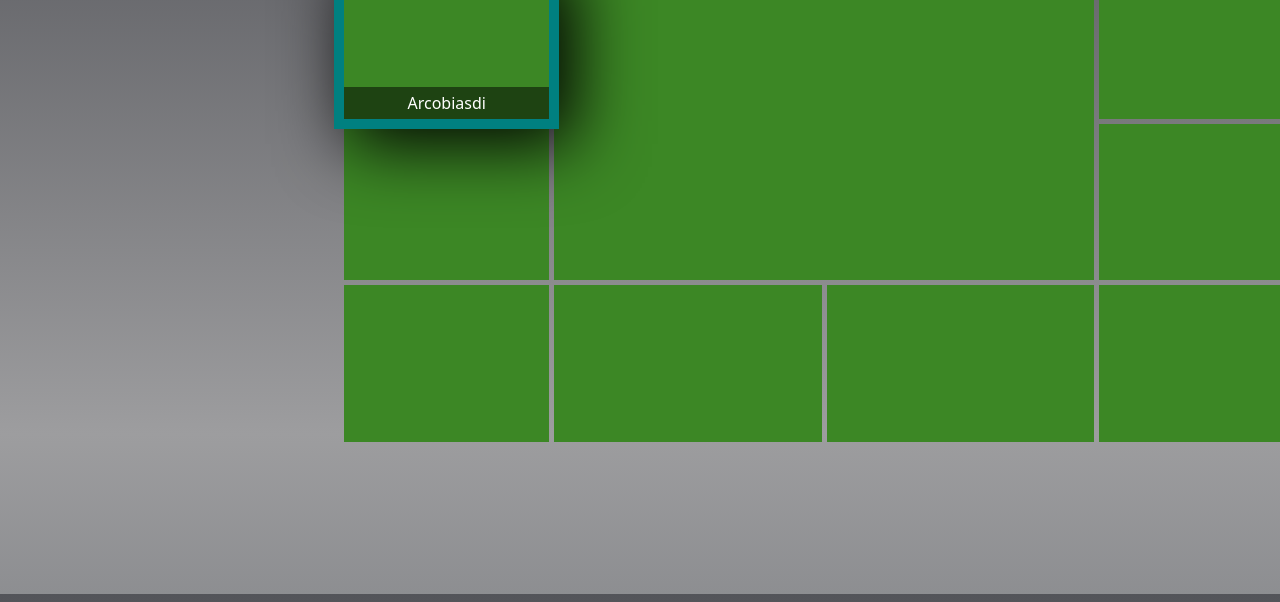
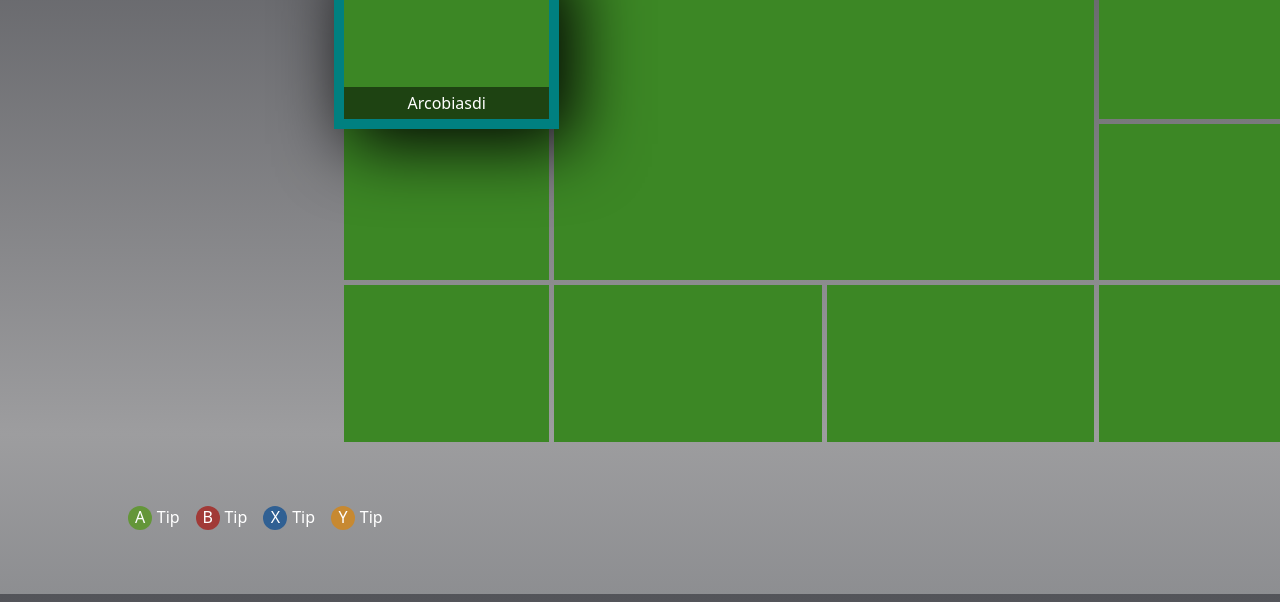
Before and after one commit to samux6146/X360-Html, a plain HTML site: page index.html in a window 1280 px wide. Shown: the part 206-808 px from the top of the page. Drawn offline with Linux system fonts and the light colour scheme; a web font is replaced by a local one.

Commit message:
button tooltips on main page

```diff
--- a/index.html
+++ b/index.html
@@ -56,6 +56,13 @@
         </div>
     </div>
 
+    <div class="home-view-buttons">
+        <a class="a-button">Tip</a>
+        <a class="b-button">Tip</a>
+        <a class="x-button">Tip</a>
+        <a class="y-button">Tip</a>
+    </div>
+
     <div id="xbox-dialog-container" class="xbox-dialog-container">
         <div class="xbox-dialog-header">
             <a>Text</a>
--- a/style.css
+++ b/style.css
@@ -214,12 +214,22 @@ input {
     color: white;
 }
 
+.home-view-buttons {
+    display: flex;
+    position: fixed;
+    left: 10%;
+    bottom: 8%;
+    justify-content: flex-start;
+    gap: 1rem;
+    color: white;
+}
+
 .a-button::before {
     display: inline-flex;
     height: 1.5rem;
     width: 1.5rem;
     justify-content: center;
-    margin-right: 0.5rem;
+    margin-right: 0.3rem;
     border: #649639;
     border-radius: 100%;
     content: "A";
@@ -231,7 +241,7 @@ input {
     height: 1.5rem;
     width: 1.5rem;
     justify-content: center;
-    margin-right: 0.5rem;
+    margin-right: 0.3rem;
     border: #A13A37;
     border-radius: 100%;
     content: "B";
@@ -243,7 +253,7 @@ input {
     height: 1.5rem;
     width: 1.5rem;
     justify-content: center;
-    margin-right: 0.5rem;
+    margin-right: 0.3rem;
     border: #306093;
     border-radius: 100%;
     content: "X";
@@ -255,7 +265,7 @@ input {
     height: 1.5rem;
     width: 1.5rem;
     justify-content: center;
-    margin-right: 0.5rem;
+    margin-right: 0.3rem;
     border: #C78931;
     border-radius: 100%;
     content: "Y";
```
